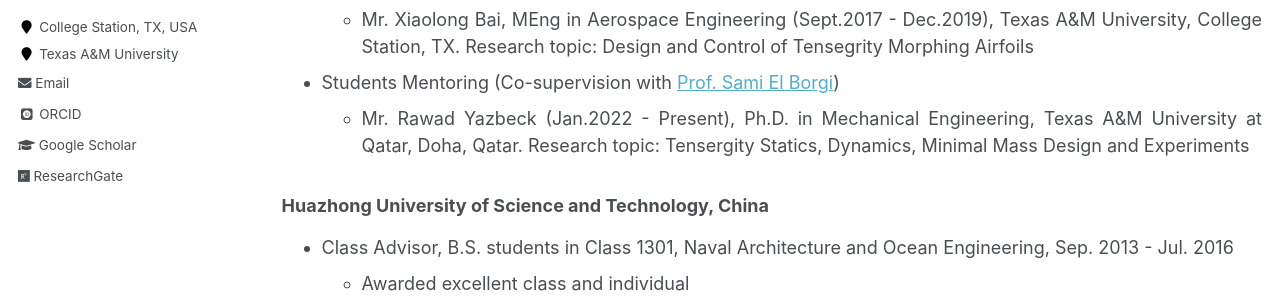
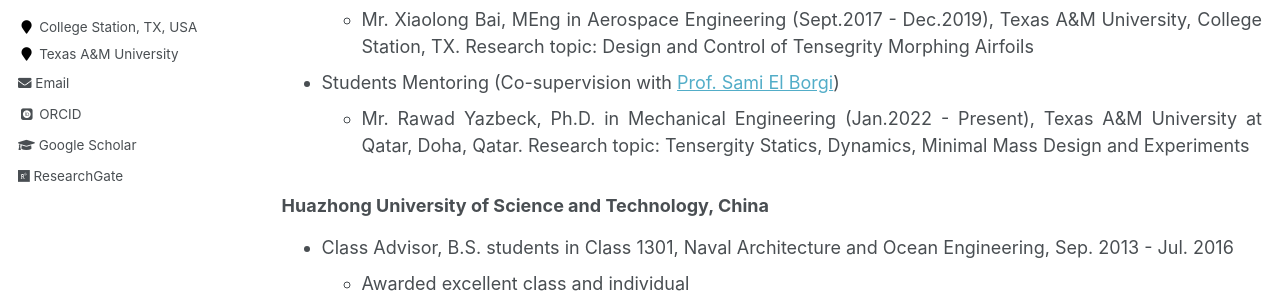
Before and after one commit to Muhao-Chen/muhao-chen.github.io, a Jekyll site: the page built from _pages/teaching.md, in a window 1280 px wide and 1138 px high. Shown: the part 378-678 px from the top of the window. Built offline with Jekyll 4.4.1, drawn with Linux system fonts in a browser that asks for light colours; some web fonts are replaced.

```diff
--- a/_pages/teaching.md
+++ b/_pages/teaching.md
@@ -15,7 +15,7 @@ toc: true
     * Mr. Xiaolong Bai, MEng in Aerospace Engineering (Sept.2017 - Dec.2019), Texas A&M University, College Station, TX. Research topic: Design and Control of Tensegrity Morphing Airfoils
 
 - Students Mentoring (Co-supervision with [Prof. Sami El Borgi](https://www.qatar.tamu.edu/programs/mechanical-engineering/faculty-and-staff/dr.-sami-el-borgi))
-    * Mr. Rawad Yazbeck (Jan.2022 - Present), Ph.D. in Mechanical Engineering, Texas A&M University at Qatar, Doha, Qatar. Research topic: Tensergity Statics, Dynamics, Minimal Mass Design and Experiments
+    * Mr. Rawad Yazbeck, Ph.D. in Mechanical Engineering (Jan.2022 - Present), Texas A&M University at Qatar, Doha, Qatar. Research topic: Tensergity Statics, Dynamics, Minimal Mass Design and Experiments
 
 ### Huazhong University of Science and Technology, China
 - Class Advisor, B.S. students in Class 1301, Naval Architecture and Ocean Engineering, Sep. 2013 - Jul. 2016
```
